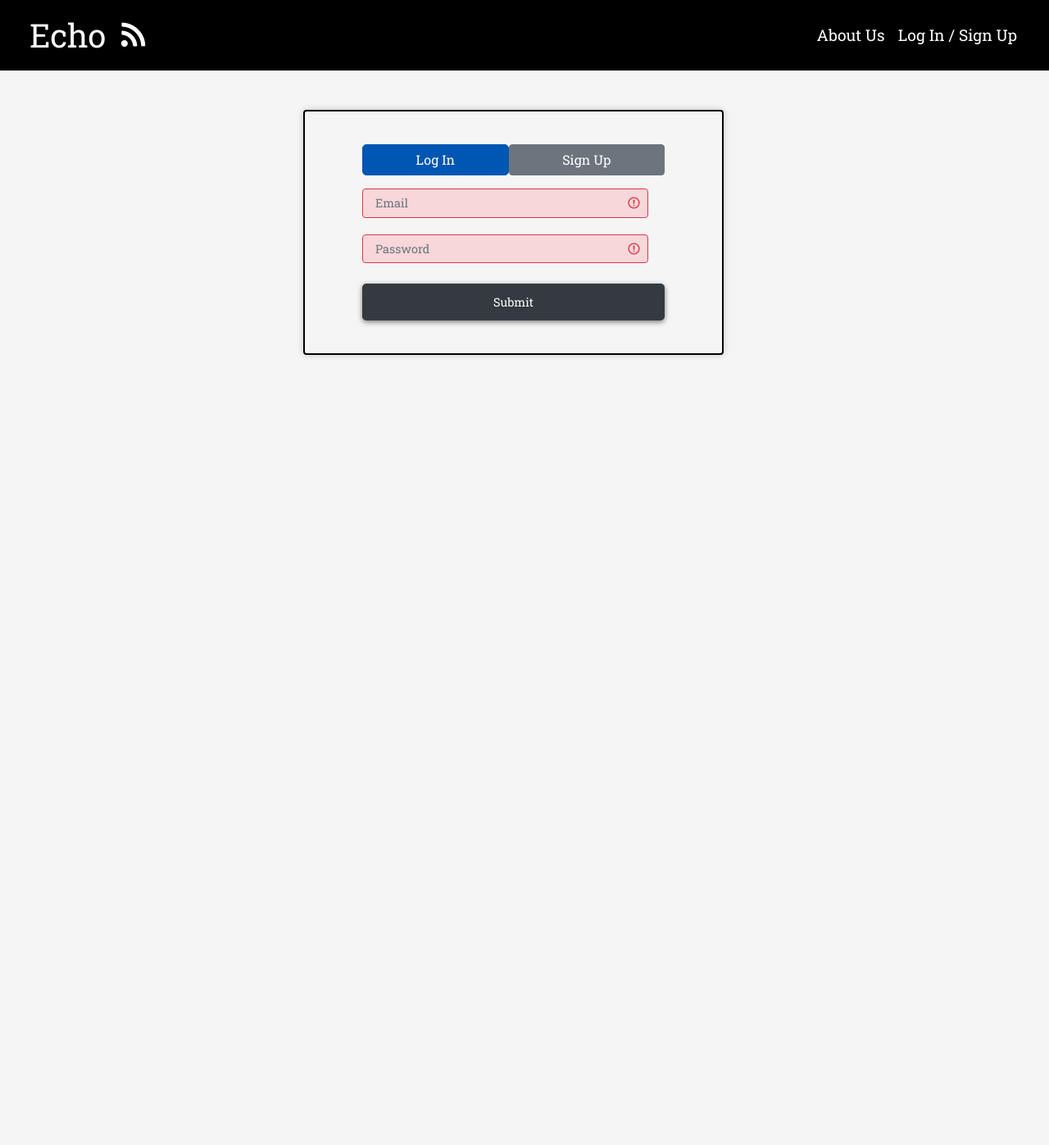
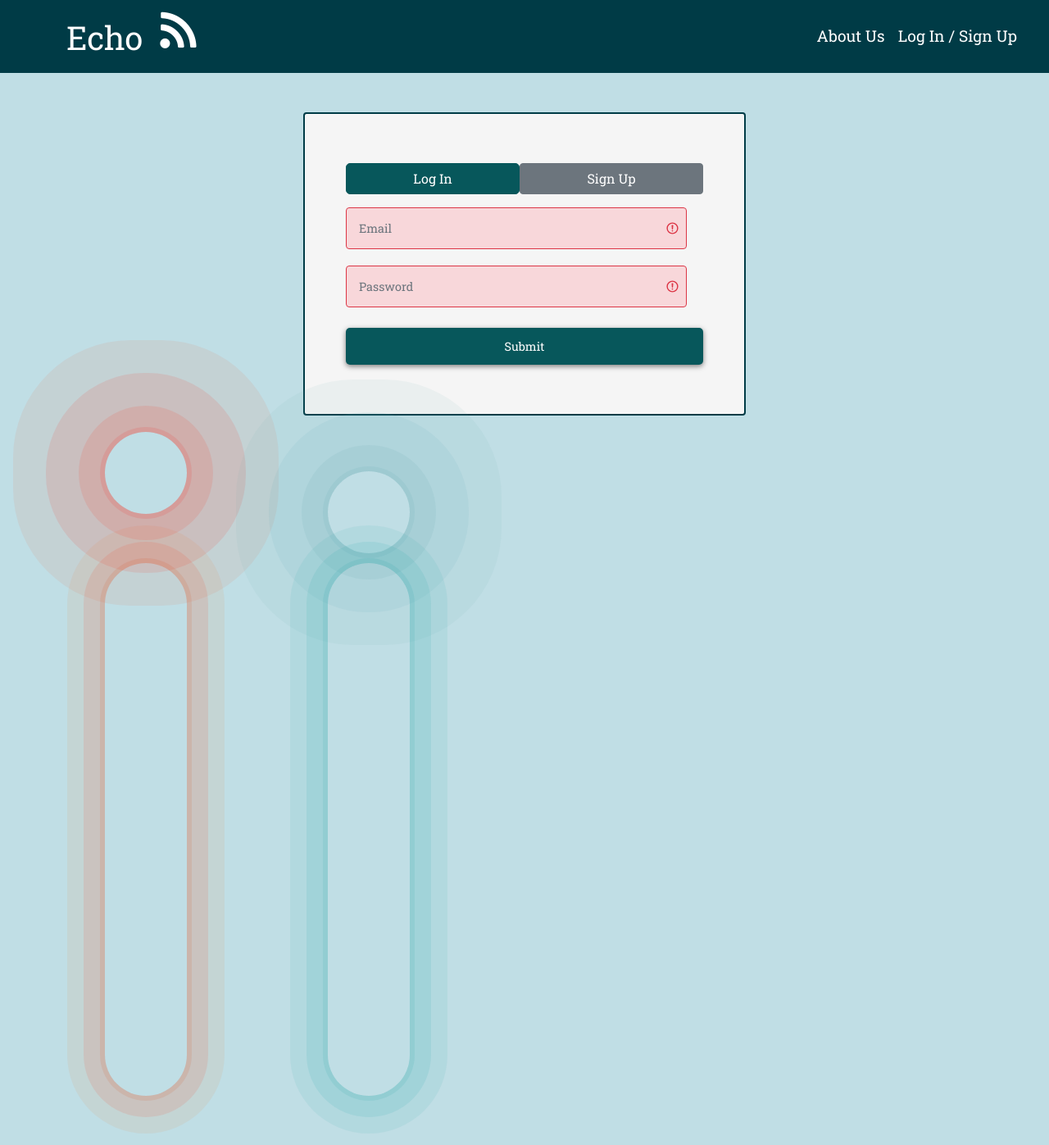
Before and after one commit to D1LLY/COP4331-smallproj, a PHP site: page /login.html in a window 1280 px wide. Shown: the whole page at 82% size. Run offline with PHP 8.4, Linux system fonts and the light colour scheme; some libraries are stand-ins or nearby versions.

Commit message:
thenme changed of login page

```diff
--- a/frontend/css/login.css
+++ b/frontend/css/login.css
@@ -1,7 +1,7 @@
 /* Header */
 
 .navbar {
-    background-color: #000 !important;
+    background-color: #003B46 !important;
 }
 
 .navbar .container,
@@ -15,11 +15,12 @@
 
 .navbar-brand {
     font-size: 2.5rem !important;
-    padding-left: 5px;
+    padding-left: 50px;
 }
 
 .navbar-brand .fa-wifi {
-    font-size: 2rem;
+    padding-top: 6px;
+    font-size: 3rem;
 }
 
 .nav-link {
@@ -37,6 +38,9 @@
 
 /* Auth Toggle Buttons */
 /* Active button styling */
+body{
+    background-color: #C0DEE5;
+}
 .btn-primary.active,
 .btn-secondary.active {
     background-color: #0056b3;
@@ -49,9 +53,9 @@
 .btn-primary.active:focus,
 .btn-secondary.active:hover,
 .btn-secondary.active:focus {
-    background-color: #004a9f;
+    background-color: #07575B;
     /* Slightly darker blue on hover/focus */
-    border-color: #004a9f;
+    border-color: #07575B;
 }
 
 /* Toggle Links */
@@ -59,7 +63,7 @@
 .btn-primary.active,
 .btn-secondary.active {
     color: #fff;
-    background-color: #0056b3;
+    background-color: #07575B;
     /* Dark blue color */
     border-radius: 5px;
 }
@@ -70,7 +74,7 @@
 }
 
 .toggle-link {
-    color: #007bff;
+    color: #07575B;
     cursor: pointer;
     padding: 10px;
     font-weight: 500;
@@ -79,15 +83,22 @@
 /* Login & Signup Box */
 
 .card {
-    border: 2px solid #000 !important;
+    padding: 0px;
+    border: 2px solid #003B46 !important;
     border-radius: 4px;
-    box-shadow: 0 0 8px rgba(0, 0, 0, 0.2);
+    box-shadow: 0 0 8px #003B46(0, 0, 0, 0.2);
     margin-bottom: 20px;
-    background: transparent !important;
-    padding: 20px 50px;
-    width: 95%;
+    background: whitesmoke !important;
+    padding: 60px 50px;
+    width: 100%;
     height: auto;
+
+
 }
+.card-body {
+    padding: 0px;
+}
+
 
 .card .card-body h2 {
     font-size: 2rem;
@@ -108,8 +119,9 @@
 .form-control {
     position: relative;
     width: 100%;
+    height: auto;
     font-size: 0.9em;
-    border: 1px solid #ced4da;
+    border: 1px solid #C0DEE5;
     border-radius: 4px;
     background-color: #ffffff;
     background-clip: padding-box; /* Prevents background color from extending to the border area, it could also be 'border-box' depending on your needs */
@@ -201,7 +213,7 @@
     border-radius: 5px;
     cursor: pointer;
     border: none;
-    background-color: #343a40;
+    background-color: #07575B;
     /* Match the navbar color */
     box-shadow: 0px 2px 6px 0px rgba(0, 0, 0, 0.5);
     font-size: 0.9rem;
@@ -223,7 +235,8 @@
 /* Styles for hover state */
 .btn-primary:hover,
 .btn-secondary:hover {
-    background-color: #004a9f !important;
+    background-color: #C0DEE5 !important;
+    color: #07575B !important;
     /* Slightly darker blue on hover */
 }
 
@@ -231,15 +244,15 @@
 .btn-primary:not(:disabled):not(.disabled).active,
 .btn-primary:not(:disabled):not(.disabled):active,
 .show>.btn-primary.dropdown-toggle {
-    background-color: #0056b3 !important;
+    background-color: #07575B !important;
     /* Dark blue */
-    border-color: #0056b3 !important;
+    border-color: #07575B !important;
 }
 
 .btn-secondary:not(:disabled):not(.disabled).active,
 .btn-secondary:not(:disabled):not(.disabled):active,
 .show>.btn-secondary.dropdown-toggle {
-    background-color: #545b62 !important;
+    background-color: #1d2a38 !important;
     /* Dark grey */
     border-color: #545b62 !important;
 }
@@ -265,3 +278,109 @@ input[type=text] {
         right: 10px; /* Adjust as needed */
     }
 }
+
+/* animation */
+.animation{
+    display: flex;
+}
+/* body R */
+@keyframes ripple1 {
+    0% {
+      box-shadow: 0 0 0 0 rgba(181, 82, 0, 0.1),
+                  0 0 0 20px rgba(255, 0, 0, 0.1),
+                  0 0 0 40px rgba(255, 98, 0, 0.1);
+    }
+    100% {
+      box-shadow: 0 0 0 20px rgba(255, 0, 0, 0.1),
+                  0 0 0 40px rgba(255, 136, 0, 0.1),
+                  0 0 0 60px rgba(255, 102, 0, 0);
+    }
+}
+/* body Blue */
+@keyframes ripple2 {
+    0% {
+      box-shadow: 0 0 0 0 rgba(13, 153, 161, 0.1),
+                  0 0 0 20px rgba(013, 153, 161, 0.1),
+                  0 0 0 40px rgba(13, 153, 161, 0.1);
+    }
+    100% {
+      box-shadow: 0 0 0 20px rgba(13, 153, 161, 0.1),
+                  0 0 0 40px rgba(13, 153, 161, 0.1),
+                  0 0 0 60px rgba(13, 153, 161, 0);
+    }
+}
+/* ripple head R */
+@keyframes ripple3 {
+    0% {
+      box-shadow: 0 0 0 0 rgba(255, 0, 0, 0.1),
+                  0 0 0 20px rgba(255, 38, 0, 0.1),
+                  0 0 0 60px rgba(255, 0, 0, 0.1),
+                  0 0 0 100px rgba(255, 64, 0, 0.1);
+    }
+    100% {
+      box-shadow: 0 0 0 20px rgba(255, 0, 0, 0.1),
+                  0 0 0 60px rgba(255, 8, 0, 0.1),
+                  0 0 0 100px rgba(255, 72, 0, 0.1),
+                  0 0 0 140px rgba(255, 98, 0, 0);
+    }
+}
+/* ripple head B */
+@keyframes ripple {
+    0% {
+      box-shadow: 0 0 0 0 rgba(85, 155, 164, 0.1),
+                  0 0 0 20px rgba(90, 159, 168, 0.1),
+                  0 0 0 60px rgba(97, 164, 173, 0.1),
+                  0 0 0 100px rgba(97, 164, 173, 0.1);
+    }
+    100% {
+      box-shadow: 0 0 0 20px rgba(85, 155, 164, 0.1),
+                  0 0 0 60px rgba(86, 158, 159, 0.1),
+                  0 0 0 100px rgba(97, 164, 173, 0.1),
+                  0 0 0 140px rgba(0, 162, 255, 0);
+    }
+}
+/* red head */
+.animation span:nth-child(2){
+    display: block;
+    left: 10%;
+    width: 100px;
+    height: 100px;
+    position: relative;
+    animation: ripple3 2s linear infinite;
+    border-radius: 100px;
+}
+/* red body */
+.animation span:nth-child(1) {
+    display: block;
+    position: fixed;
+    width: 100px;
+    height: 650px;
+    margin-top: 10em;
+    left: 10%;
+    /* position: relative; */
+    animation: ripple1 2s linear infinite;
+    border-radius: 100px;
+    /* radius = with/2 */
+}
+/* blue head*/
+.animation span:nth-child(3){
+    display: block;
+    margin-left: 300px;
+    margin-top: 3em;
+    width: 100px;
+    height: 100px;
+    position: relative;
+    animation: ripple 2s linear infinite;
+    border-radius: 100px;
+}
+/* blue body */
+.animation span:nth-child(4){
+    display: block;
+    position: fixed;
+    width: 100px;
+    height: 650px;
+    margin-top: 10em;
+    margin-left: 400px;
+    animation: ripple2 2s linear infinite;
+    border-radius: 100px;
+}
--- a/frontend/login.html
+++ b/frontend/login.html
@@ -32,6 +32,7 @@
             </div>
         </div>
     </nav>
+
 
     <!-- Auth Box -->
     <div class="container mt-5">
@@ -98,6 +99,14 @@
         </div>
     </div>
 
+    <!-- Animation -->
+    <div class="animation">
+        <span></span>
+        <span></span>
+        <span></span>
+        <span></span>
+    </div>
+
     <!-- Bootstrap & JavaScript files -->
     <script src="https://code.jquery.com/jquery-3.5.1.slim.min.js"></script>
     <script src="https://cdn.jsdelivr.net/npm/@popperjs/core@2.5.3/dist/umd/popper.min.js"></script>
```
